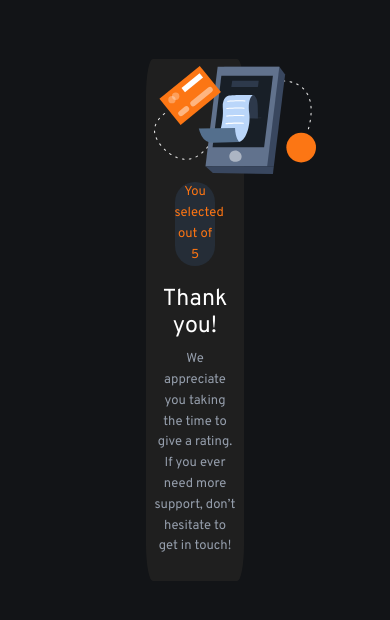
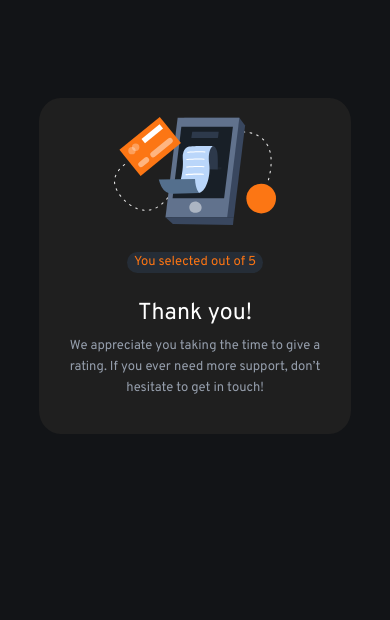
Before and after one commit to div328/Web_Practice, a plain HTML site: page index.html in a window 390 px wide. Both pictures are taken after a click on the input "Submit". Drawn offline with nearby package versions, Linux system fonts and the light colour scheme.

Commit message:
Syntax Error Fixed

```diff
--- a/styles.css
+++ b/styles.css
@@ -75,7 +75,7 @@ p{
 /* small Screen size */
 
 @media screen and (max-width: 400px) {
-  .rating,#ThankYou{
+  .rating,.ThankYou{
     margin: 25% 10%;
     width:80%;
     padding: 5%;
```
